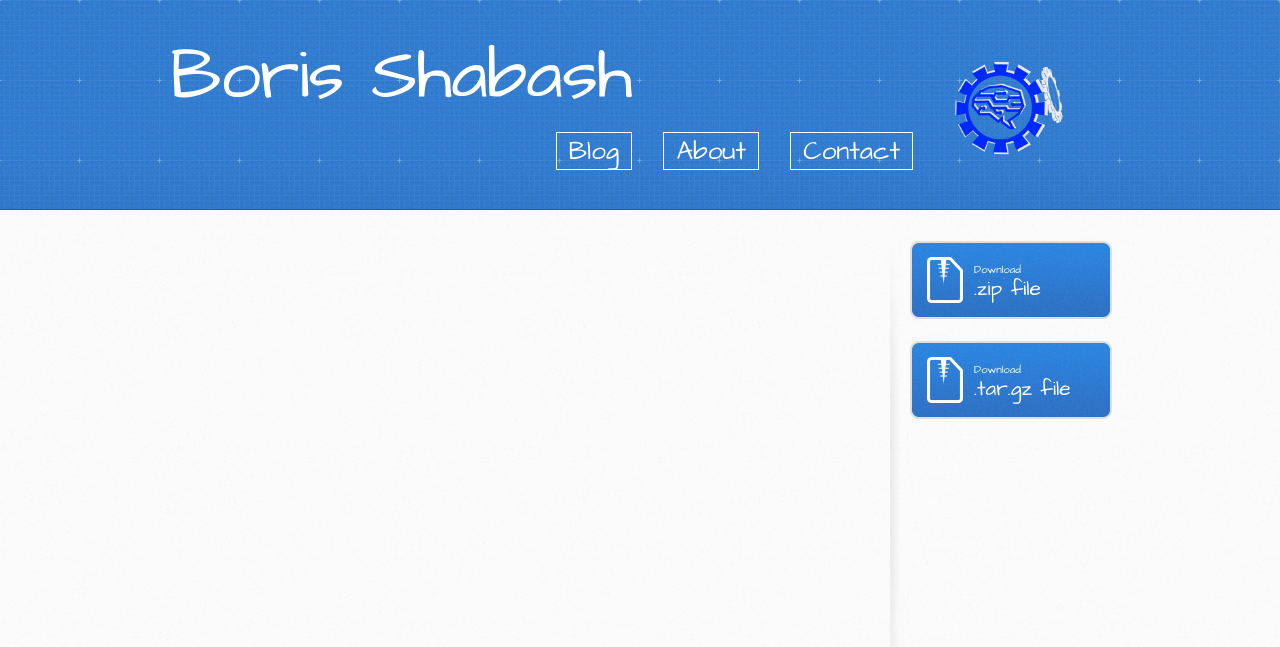
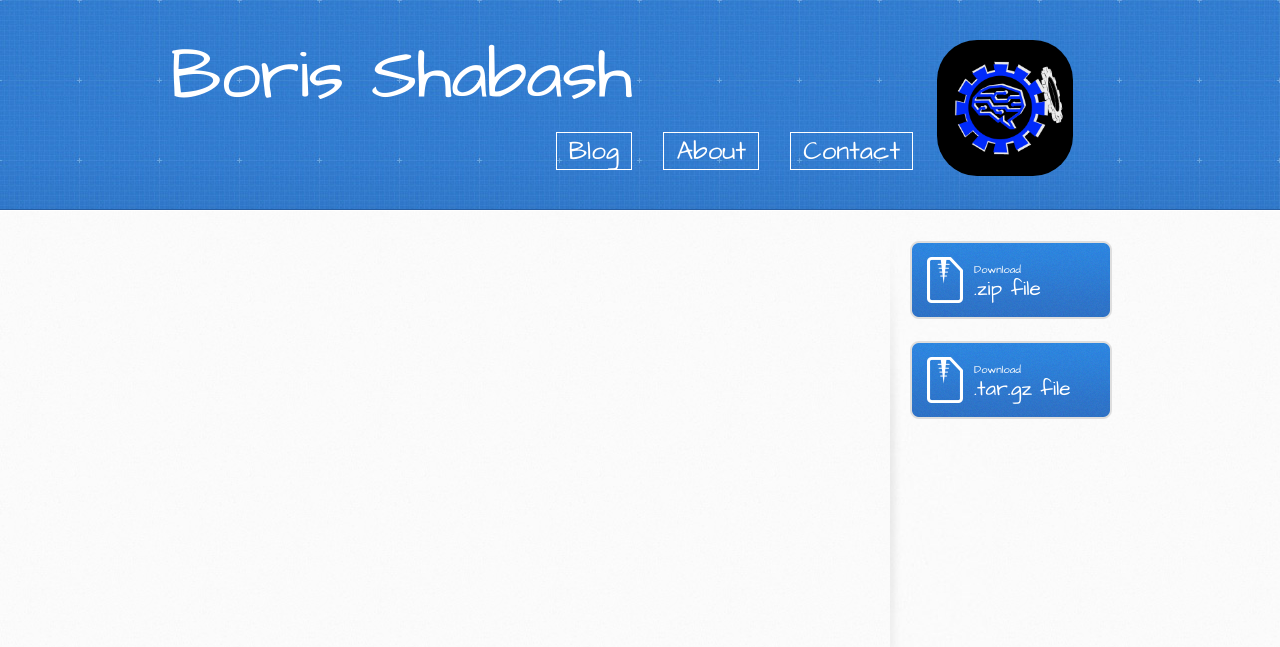
Before and after one commit to bshabashFD/bshabashFD.github.io_old2, a Jekyll site: the page built from index.md, in a window 1280 px wide. Shown: the top 647 px of the page. Built offline with Jekyll 4.4.1, drawn with Linux system fonts in a browser that asks for light colours.

Commit message:
Update _config.yml

```diff
--- a/_config.yml
+++ b/_config.yml
@@ -5,4 +5,4 @@ google_analytics:
 theme: jekyll-theme-architect
 
 #avatar: https://raw.githubusercontent.com/barryclark/jekyll-now/master/images/jekyll-logo.png
-avatar: /assets/images/logo5.png
+avatar: /assets/images/logo6.png
```
